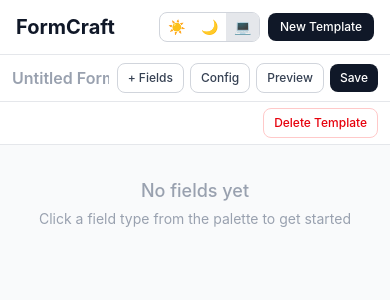
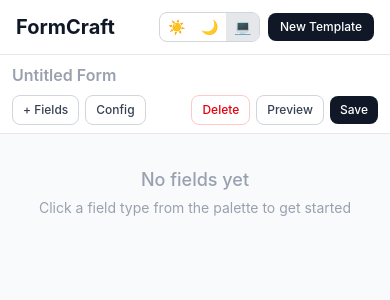
Before and after one commit to codxmayank/form-builder, a React (Vite) app: page /builder/new in a window 390 px wide. Shown: the top 300 px of the page. Built offline with nearby package versions, Linux system fonts and the light colour scheme.

Commit message:
improve builder toolbar layout for mobile

```diff
--- a/src/features/builder/BuilderLayout.tsx
+++ b/src/features/builder/BuilderLayout.tsx
@@ -42,7 +42,10 @@ export default function BuilderLayout() {
 
   return (
     <div className="flex h-[calc(100dvh-57px)] flex-col">
-      <div className="flex items-center gap-2 border-b border-gray-200 bg-white px-3 py-2 sm:px-4 dark:border-gray-800 dark:bg-gray-950">
+      {/* Toolbar — stacks on mobile, single row on sm+ */}
+      <div className="border-b border-gray-200 bg-white px-3 py-2 sm:px-4 dark:border-gray-800 dark:bg-gray-950">
+        {/* Row 1: title + desktop-only actions */}
+        <div className="flex items-center gap-2">
           <input
             type="text"
             value={title}
@@ -51,12 +54,42 @@ export default function BuilderLayout() {
             className="min-w-0 flex-1 border-none bg-transparent text-base font-semibold text-gray-900 placeholder-gray-400 focus:outline-none sm:text-lg dark:text-white dark:placeholder-gray-500"
             aria-label="Form title"
           />
-        <div className="flex shrink-0 items-center gap-1.5 sm:gap-2">
-          {/* Mobile-only panel toggles */}
+          {/* Desktop actions — hidden on mobile */}
+          <div className="hidden shrink-0 items-center gap-2 sm:flex">
+            <button
+              type="button"
+              onClick={() => setConfirmingDelete(true)}
+              className="rounded-lg border border-red-200 px-3 py-1.5 text-sm font-medium text-red-600 hover:bg-red-50 dark:border-red-800 dark:text-red-400 dark:hover:bg-red-950"
+            >
+              Delete
+            </button>
+            <button
+              type="button"
+              onClick={() => setPreviewing(true)}
+              className="rounded-lg border border-gray-300 px-4 py-1.5 text-sm font-medium text-gray-700 hover:bg-gray-50 dark:border-gray-600 dark:text-gray-300 dark:hover:bg-gray-800"
+            >
+              Preview
+            </button>
+            <button
+              type="button"
+              onClick={save}
+              className="relative rounded-lg bg-gray-900 px-4 py-1.5 text-sm font-medium text-white hover:bg-gray-800 dark:bg-gray-100 dark:text-gray-900 dark:hover:bg-gray-200"
+            >
+              Save
+              {isDirty && (
+                <span className="absolute -top-1 -right-1 h-2.5 w-2.5 rounded-full bg-blue-500" />
+              )}
+            </button>
+          </div>
+        </div>
+
+        {/* Row 2: mobile-only actions */}
+        <div className="mt-2 flex items-center justify-between sm:hidden">
+          <div className="flex items-center gap-1.5">
             <button
               type="button"
               onClick={() => setMobilePanel(mobilePanel === 'palette' ? null : 'palette')}
-            className="rounded-lg border border-gray-300 px-2.5 py-1.5 text-xs font-medium text-gray-700 hover:bg-gray-50 sm:hidden dark:border-gray-600 dark:text-gray-300 dark:hover:bg-gray-800"
+              className="rounded-lg border border-gray-300 px-2.5 py-1.5 text-xs font-medium text-gray-700 hover:bg-gray-50 dark:border-gray-600 dark:text-gray-300 dark:hover:bg-gray-800"
               aria-label="Toggle field palette"
             >
               + Fields
@@ -64,35 +97,38 @@ export default function BuilderLayout() {
             <button
               type="button"
               onClick={() => setMobilePanel(mobilePanel === 'config' ? null : 'config')}
-            className="rounded-lg border border-gray-300 px-2.5 py-1.5 text-xs font-medium text-gray-700 hover:bg-gray-50 sm:hidden dark:border-gray-600 dark:text-gray-300 dark:hover:bg-gray-800"
+              className="rounded-lg border border-gray-300 px-2.5 py-1.5 text-xs font-medium text-gray-700 hover:bg-gray-50 dark:border-gray-600 dark:text-gray-300 dark:hover:bg-gray-800"
               aria-label="Toggle config panel"
             >
               Config
             </button>
+          </div>
+          <div className="flex items-center gap-1.5">
             <button
               type="button"
               onClick={() => setConfirmingDelete(true)}
-            className="hidden rounded-lg border border-red-200 px-2.5 py-1.5 text-xs font-medium text-red-600 hover:bg-red-50 sm:inline-flex sm:px-3 sm:text-sm dark:border-red-800 dark:text-red-400 dark:hover:bg-red-950"
+              className="rounded-lg border border-red-200 px-2.5 py-1.5 text-xs font-medium text-red-600 hover:bg-red-50 dark:border-red-800 dark:text-red-400 dark:hover:bg-red-950"
             >
               Delete
             </button>
             <button
               type="button"
               onClick={() => setPreviewing(true)}
-            className="rounded-lg border border-gray-300 px-2.5 py-1.5 text-xs font-medium text-gray-700 hover:bg-gray-50 sm:px-4 sm:text-sm dark:border-gray-600 dark:text-gray-300 dark:hover:bg-gray-800"
+              className="rounded-lg border border-gray-300 px-2.5 py-1.5 text-xs font-medium text-gray-700 hover:bg-gray-50 dark:border-gray-600 dark:text-gray-300 dark:hover:bg-gray-800"
             >
               Preview
             </button>
             <button
               type="button"
               onClick={save}
-            className="relative rounded-lg bg-gray-900 px-2.5 py-1.5 text-xs font-medium text-white hover:bg-gray-800 sm:px-4 sm:text-sm dark:bg-gray-100 dark:text-gray-900 dark:hover:bg-gray-200"
+              className="relative rounded-lg bg-gray-900 px-2.5 py-1.5 text-xs font-medium text-white hover:bg-gray-800 dark:bg-gray-100 dark:text-gray-900 dark:hover:bg-gray-200"
             >
               Save
               {isDirty && (
                 <span className="absolute -top-1 -right-1 h-2.5 w-2.5 rounded-full bg-blue-500" />
               )}
             </button>
+          </div>
         </div>
       </div>
 
@@ -104,17 +140,6 @@ export default function BuilderLayout() {
           </div>
         </div>
       )}
-
-      {/* Mobile-only delete button */}
-      <div className="flex items-center justify-end border-b border-gray-200 bg-white px-3 py-1.5 sm:hidden dark:border-gray-800 dark:bg-gray-950">
-        <button
-          type="button"
-          onClick={() => setConfirmingDelete(true)}
-          className="rounded-lg border border-red-200 px-2.5 py-1.5 text-xs font-medium text-red-600 hover:bg-red-50 dark:border-red-800 dark:text-red-400 dark:hover:bg-red-950"
-        >
-          Delete Template
-        </button>
-      </div>
 
       <div className="flex flex-1 overflow-hidden">
         <aside className="hidden w-56 shrink-0 overflow-y-auto border-r border-gray-200 bg-white sm:block dark:border-gray-800 dark:bg-gray-950">
```
Lines whose indentation alone changed are shown as unchanged.
